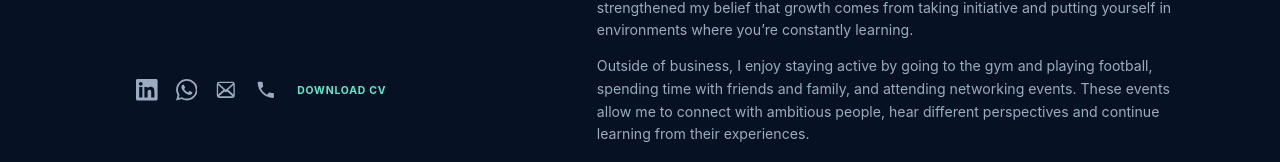
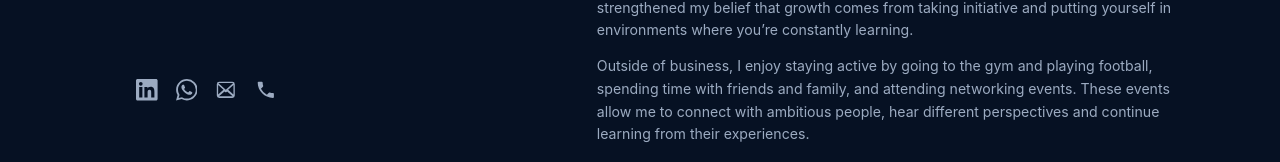
Before and after one commit to ibrahimmusallam10/Ibrahim-sConciergeUK, a React (Vite) app: page / in a window 1280 px wide. Shown: the part 540-702 px from the top of the page. Built offline with nearby package versions, Linux system fonts and the light colour scheme.

Commit message:
Move CV link below experience

```diff
--- a/src/App.tsx
+++ b/src/App.tsx
@@ -336,9 +336,6 @@ export default function App() {
               {link.icon}
             </a>
           ))}
-          <a className="resume-download" href={resumeUrl} download="Ibrahim_Musallam_CV.pdf">
-            Download CV
-          </a>
         </div>
       </aside>
 
@@ -444,6 +441,12 @@ export default function App() {
               </article>
             ))}
           </div>
+          <a className="experience-resume-link" href={resumeUrl} target="_blank" rel="noreferrer">
+            View My CV
+            <svg viewBox="0 0 24 24" aria-hidden="true">
+              <path d="M7 17 17 7M8 7h9v9" />
+            </svg>
+          </a>
         </section>
 
         <section id="initiatives" className="section-block">
--- a/src/styles.css
+++ b/src/styles.css
@@ -196,16 +196,6 @@ h3 {
   justify-content: center;
   width: 1.5rem;
   height: 1.5rem;
-}
-
-.intro-footer .resume-download {
-  width: auto;
-  padding: 0 0.2rem;
-  color: var(--accent);
-  font-size: 0.72rem;
-  letter-spacing: 0.08em;
-  text-decoration: none;
-  text-transform: uppercase;
 }
 
 .intro-footer svg {
@@ -424,6 +414,36 @@ h3 {
   stroke: currentColor;
   stroke-linecap: round;
   stroke-width: 1.7;
+}
+
+.experience-resume-link {
+  display: inline-flex;
+  align-items: center;
+  gap: 0.35rem;
+  margin: 1.1rem 0 0 0.75rem;
+  color: var(--heading);
+  font-size: 0.86rem;
+  font-weight: 700;
+  text-decoration: none;
+}
+
+.experience-resume-link svg {
+  width: 1rem;
+  height: 1rem;
+  fill: none;
+  stroke: currentColor;
+  stroke-linecap: round;
+  stroke-linejoin: round;
+  stroke-width: 1.8;
+  transition: transform 180ms ease;
+}
+
+.experience-resume-link:hover {
+  color: var(--accent);
+}
+
+.experience-resume-link:hover svg {
+  transform: translate(0.15rem, -0.15rem);
 }
 
 #initiatives {
```
